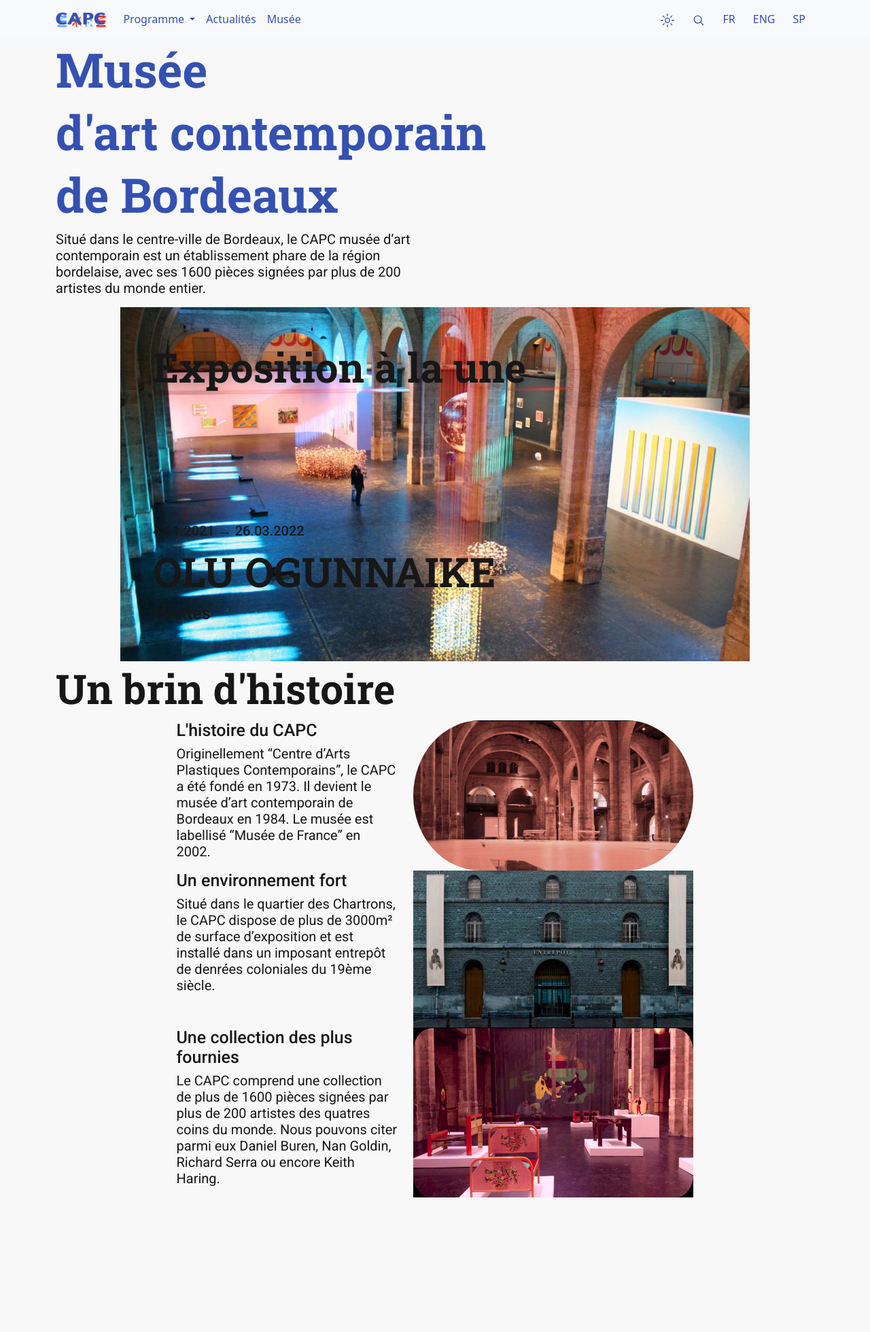
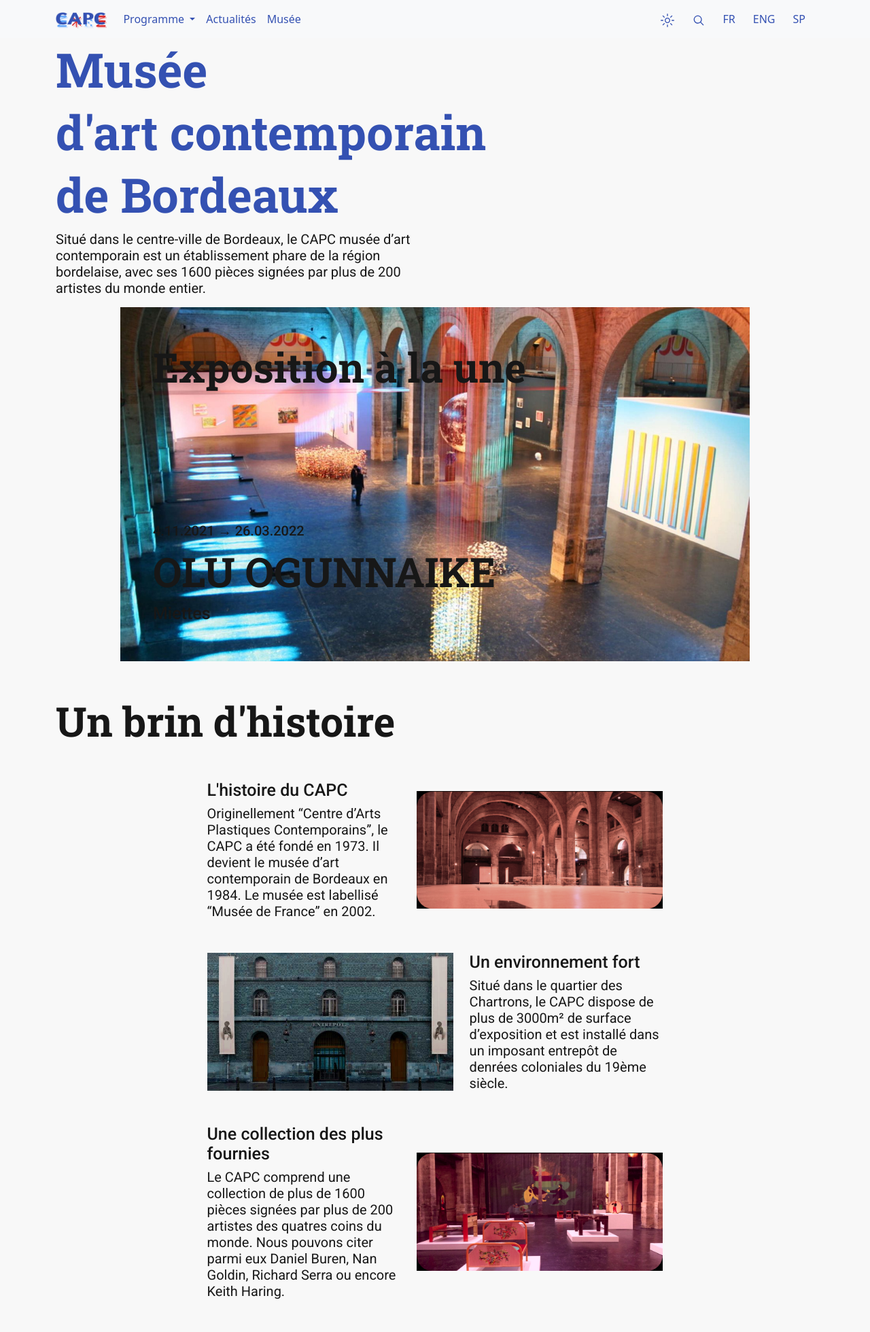
Before and after one commit to studio-beauvoir/jekyll-capc, a Jekyll site: the page built from _pages/index.html, in a window 1280 px wide. Shown: the whole page at 68% size. Built offline with Jekyll 4.4.1, drawn with Linux system fonts in a browser that asks for light colours; before the commit the page ends 1762 px from its top, so only the background shows below that.

Commit message:
fond et forme brin d(histoire

```diff
--- a/_includes/sections/home/brin-histoire.html
+++ b/_includes/sections/home/brin-histoire.html
@@ -1,48 +1,48 @@
 <section class="container-fluid" id="brinHistoire">
     <div class="container">
-        <h2 class=""> Un brin d'histoire</h2>
+        <h2 class="mt-5"> Un brin d'histoire</h2>
     </div>
     <div class="container col-12 col-md-10 col-xl-10">
-        <div class="row justify-content-center">
-            <div  class="col-4">
+        <div class="row justify-content-center align-items-center m-5 ">
+            <div  class="col-lg-4 col-12">
                 <h4>L'histoire du CAPC</h4>
-                <p>
+                <p class="m-0">
                 Originellement “Centre d’Arts Plastiques Contemporains”,
                 le CAPC a été fondé en 1973. Il devient le musée d’art
                 contemporain de Bordeaux en 1984. Le musée est labellisé
                 “Musée de France” en 2002.
                 </p>
             </div>
-            <img class="col-5 rounded-pill"
+            <img class="col-lg-5 col-12 img-fluid border_radius"
             src="../../assets/img/histoire.png"
             alt="Intérieur du CAPC">
         </div>
 
-        <div class="row justify-content-center align-middle">
-            <div class="col-4">
+        <div class="row justify-content-center align-items-center m-5">
+            <img class="col-lg-5 col-12 img-fluid border_radius"
+                src="../../assets/img/environnement.jpg"
+                alt="Le bâtiment du CAPC">
+            <div class="col-lg-4 col-12">
                 <h4>Un environnement fort</h4>
-                <p>
+                <p class="m-0">
                 Situé dans le quartier des Chartrons, le CAPC dispose de plus
                 de 3000m² de surface d’exposition et est installé dans un imposant
                 entrepôt de denrées coloniales du 19ème siècle.
                 </p>
             </div>
-            <img class="col-5"
-                src="../../assets/img/environnement.jpg"
-                alt="Le bâtiment du CAPC">
         </div>
 
-        <div class="row justify-content-center">
-            <div class="col-4">
+        <div class="row justify-content-center align-items-center m-5">
+            <div class="col-lg-4 col-12">
                 <h4>Une collection des plus fournies</h4>
-                <p>
+                <p class="m-0">
                     Le CAPC comprend une collection de plus de 1600 pièces signées par
                     plus de 200 artistes des quatres coins du monde. Nous pouvons citer
                     parmi eux Daniel Buren, Nan Goldin, Richard Serra ou encore Keith
                     Haring.
                 </p>
             </div>
-                <img class="col-5"
+                <img class="col-12 col-md-5 col-xl-5 img-fluid border_radius"
                     src="../../assets/img/collection.png"
                     alt="Un exemple de collection du CAPC">
         </div>
--- a/_sass/header.scss
+++ b/_sass/header.scss
@@ -3,3 +3,12 @@
         color: var(--s1);
     }
 }
+
+
+.kiki{margin:20px}
+
+@media only screen and (min-device-width : 320px) and (max-device-width : 480px) {
+    /* Styles pour cette Media Queries */
+.kiki{margin:10px}
+
+}
```
